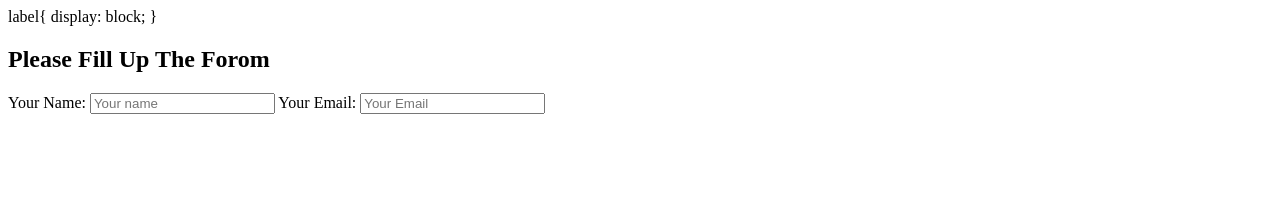
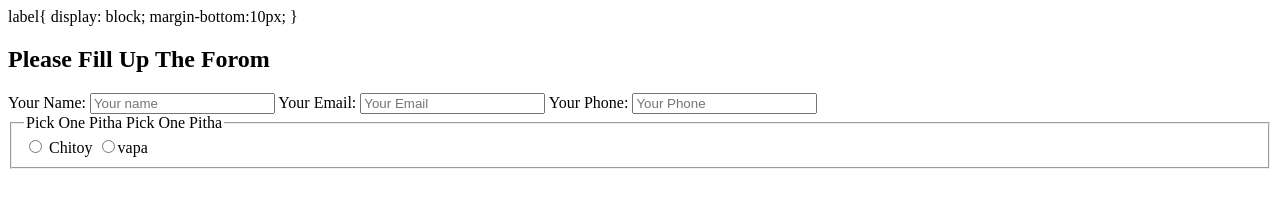
Before and after one commit to riadulislam111/html5-intro, a plain HTML site: page form.html in a window 1280 px wide. Drawn offline with Linux system fonts and the light colour scheme.

Commit message:
added all commit

```diff
--- a/form.html
+++ b/form.html
@@ -7,6 +7,7 @@
     <styles>
     label{
         display: block;
+        margin-bottom:10px;
     }
     </styles>
 </head>
@@ -25,6 +26,24 @@
                     <label for="email">Your Email:
                         <input type="email" name="" id="email"placeholder="Your Email"
                     </label>
+                    <label for="phone">Your Phone:
+                        <input type="text" id="phone" placeholder="Your Phone">
+                    </label>
+                    <fieldset>
+                        <legend>
+                            Pick One Pitha Pick One Pitha</legend>
+                            <label for="chitoy">
+                                <input
+                                type="radio"
+                                name="pitha"
+                                id="Chitoy"> Chitoy
+                            </label>
+                            <label for = "vapa">
+                                <input type="radio"
+                            name="pitha" id="vapa">vapa</label>
+                            </label>
+
+                    </fieldset>
             </form>
 
 </form>
```
